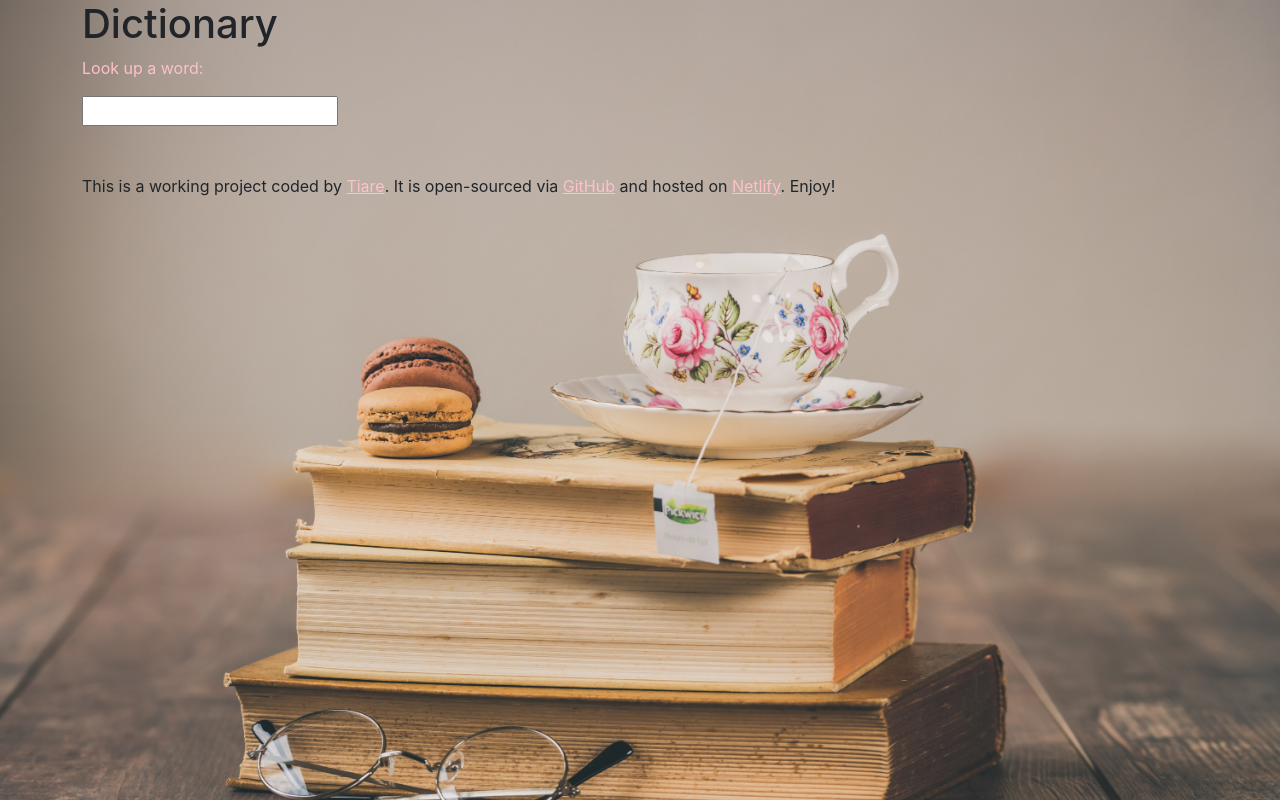
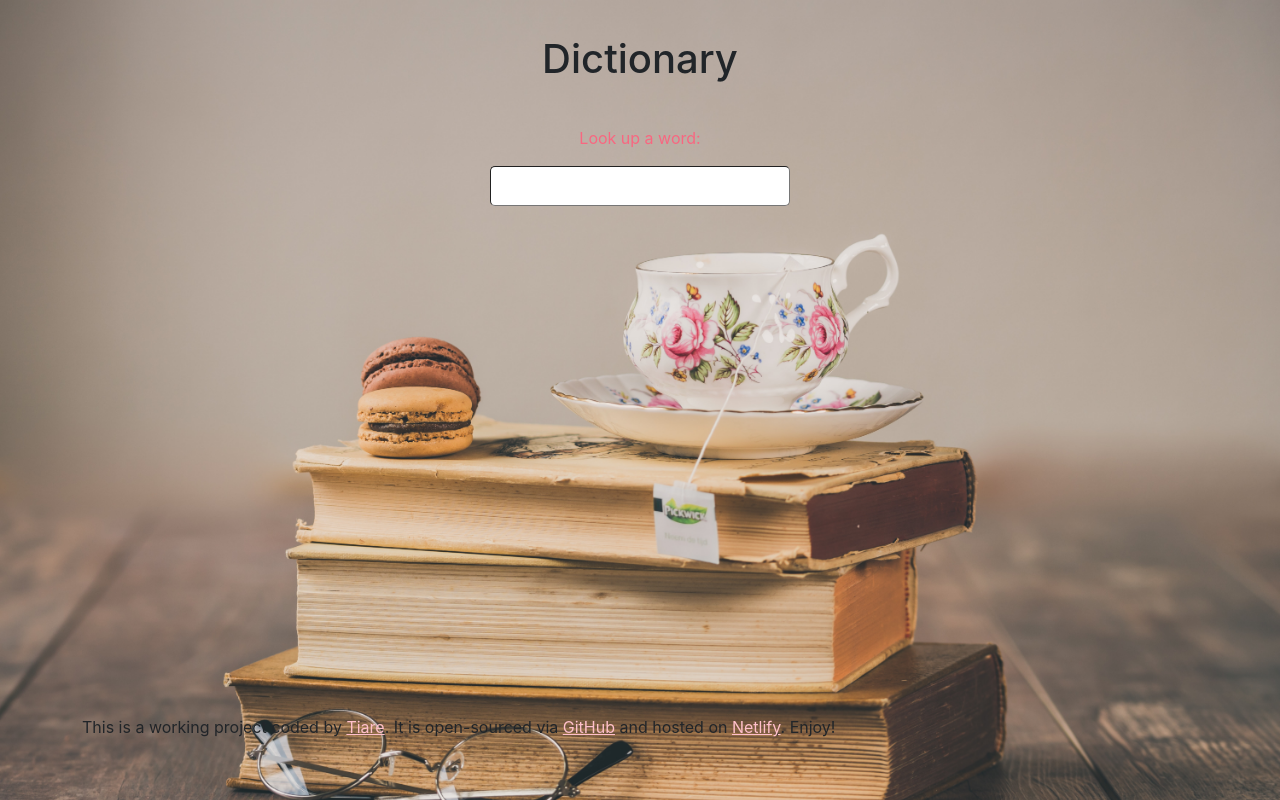
Before and after one commit to TiareHo/dictionary-project, a React (Create React App) app: page / in a window 1280 px wide. Built offline with nearby package versions, Linux system fonts and the light colour scheme.

Commit message:
Styling footer - to be updated once search results styled

```diff
--- a/src/App.css
+++ b/src/App.css
@@ -7,6 +7,13 @@ body {
     background-size: 100%;
     background-repeat: no-repeat;
 }
+
+footer {
+   position:absolute;
+   bottom:10%;
+   height: 5px;
+
+}
 @media (max-width: 700px) {
     body{
     background-image:url("images/tea-book.jpg");
--- a/src/App.js
+++ b/src/App.js
@@ -9,7 +9,7 @@ function App() {
       <header className="App-header">
       </header>
       <Dictionary />
-      <footer className="mt-5">This is a working project coded by <a href="https://www.linkedin.com/in/tiare-elise/" rel="noopener noreferrer" alt="Tiare">Tiare</a>. It is open-sourced via <a href="https://github.com/TiareHo/dictionary-project" rel="noopener noreferrer" alt="Tiare's GitHub">GitHub</a> and hosted on <a href="https://lambent-gecko-9837c1.netlify.app/" rel="noopener noreferrer" alt="Tiare's Netfily">Netlify</a>. Enjoy!</footer>
+      <footer>This is a working project coded by <a href="https://www.linkedin.com/in/tiare-elise/" rel="noopener noreferrer" alt="Tiare">Tiare</a>. It is open-sourced via <a href="https://github.com/TiareHo/dictionary-project" rel="noopener noreferrer" alt="Tiare's GitHub">GitHub</a> and hosted on <a href="https://lambent-gecko-9837c1.netlify.app/" rel="noopener noreferrer" alt="Tiare's Netfily">Netlify</a>. Enjoy!</footer>
       </div>
     </div>
   );
--- a/src/Dictionary.css
+++ b/src/Dictionary.css
@@ -1,3 +1,16 @@
- p {
-    color: pink;
+h1, p, form {
+    display: block;
+    text-align: center;
 }
+h1 {
+    padding: 35px;
+}
+p {
+    color: rgb(248, 103, 128);
+}
+form input {
+    border-radius: 5px;
+    border-width: .5px;
+    width: 300px;
+    height: 40px;
+}
```
